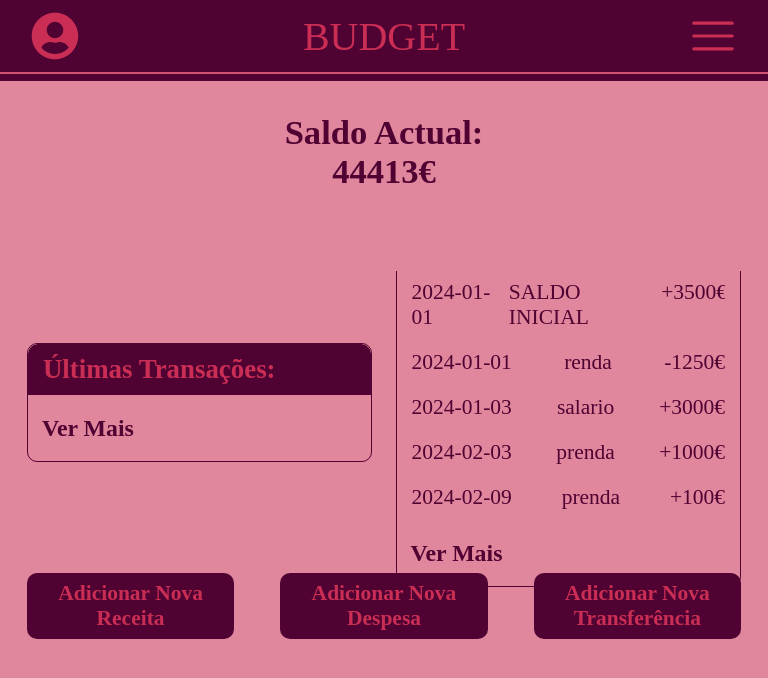
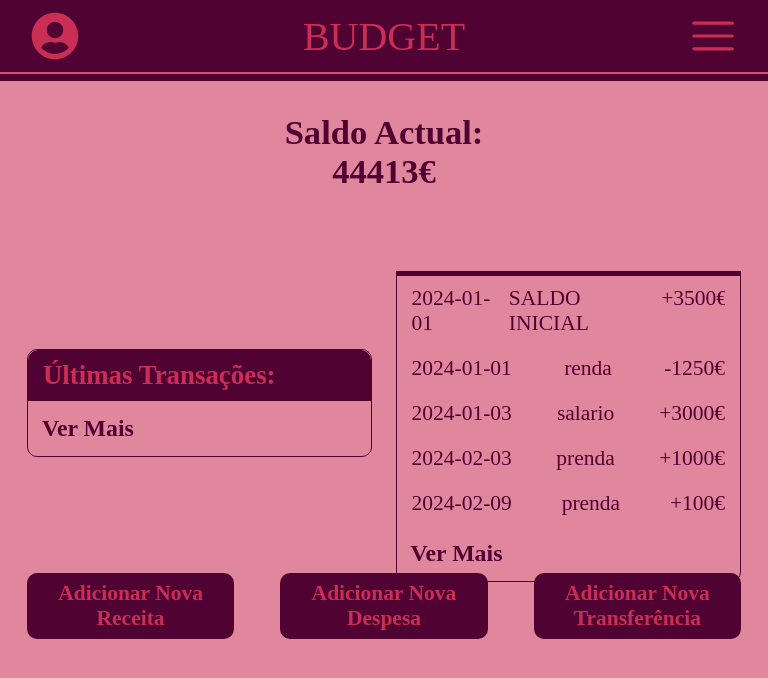
Before and after one commit to catarina-bsilva/Budget-app, a React (Vite) app: page /Budget-app/Dashboard in a window 768 px wide. Shown: the top 678 px of the page. Built offline with nearby package versions, Linux system fonts and the light colour scheme; a web font is replaced by a local one.

Commit message:
correcção responsividade4

```diff
--- a/src/styles/dashboard.sass
+++ b/src/styles/dashboard.sass
@@ -98,11 +98,9 @@
     .BtnVerMais
         font-size: 3.1vw !important
         padding: 0.5vh
-        line-height: 5vw
 
     #DashboardLinks
         margin-top: -10vh
-        height: 35vh
         order: 3
         display: flex
         flex-direction: row
@@ -121,6 +119,7 @@
         height: 82vh
         margin-top: 1vh !important
         overflow-y: hidden !important
+
     #SaldoDashboard
         font-size: 4.8vw
         margin-top: 2vh
```
Also changed, not shown: 4 other files (tests, documents, lock files or other folders).
